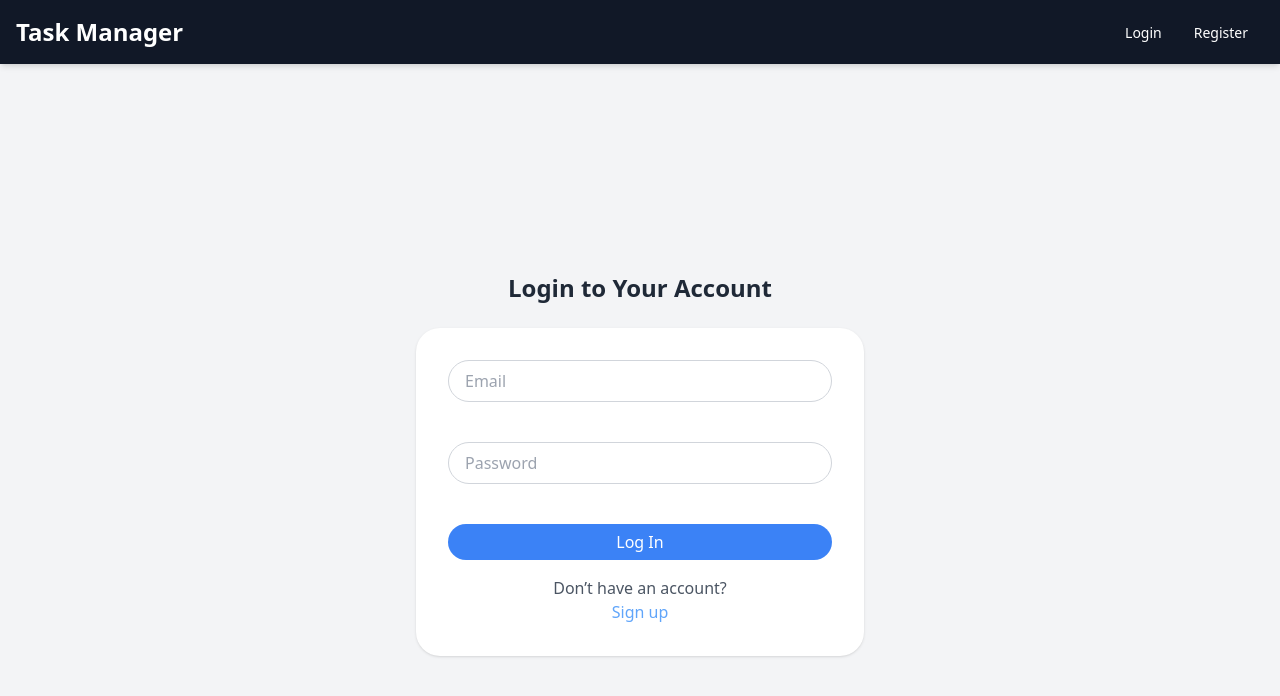
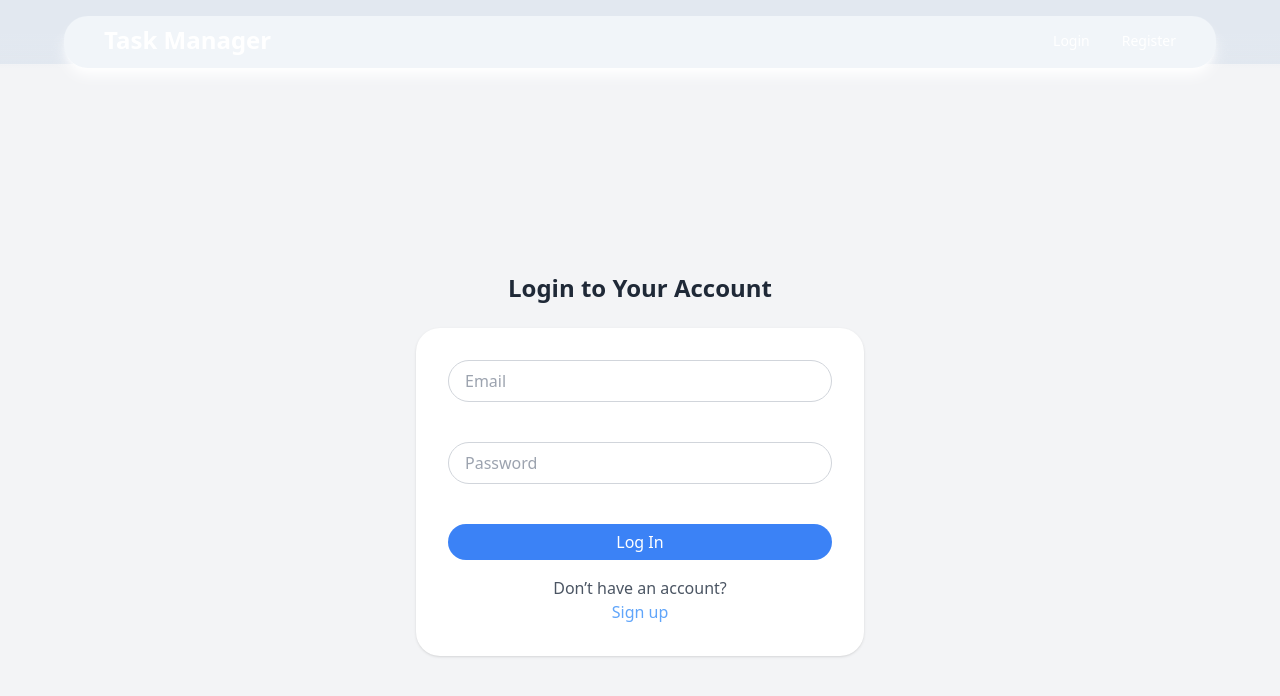
Before and after one commit to ksaphier/login-crud, a React (Vite) app in the folder client/: page /login in a window 1280 px wide. Shown: the top 696 px of the page. Built offline with nearby package versions, Linux system fonts and the light colour scheme.

Commit message:
navbar style

```diff
--- a/client/src/App.jsx
+++ b/client/src/App.jsx
@@ -19,7 +19,7 @@ function App() {
       <TaskProvider>
         <BrowserRouter>
           <Navbar />
-          <div className="pt-16">
+          <div className="pt-16 md:pt-16 bg-slate-200">
             <Routes>
               <Route path="/" element={<HomePage />} />
               <Route path="/login" element={<LoginPage />} />
--- a/client/src/components/Navabar.jsx
+++ b/client/src/components/Navabar.jsx
@@ -4,24 +4,34 @@ import { useAuth } from "../context/useAuth";
 function Navbar() {
   const { isAuthenticated, logout, user } = useAuth();
 
+  const navStyle = {
+    background:
+      "linear-gradient(to top, transparent, rgba(226, 232, 240, 1) 50%, rgba(226, 232, 240, 1) 100%)",
+  };
+
   return (
-    <nav className="bg-gray-900 text-white p-4 fixed top-0 w-full z-50 shadow-md">
-      <div className="container mx-auto flex justify-between items-center">
-        <Link to="/" className="text-2xl font-bold hover:text-gray-300">
+    <nav
+      style={navStyle}
+      className="bg-transparent text-white fixed top-0 w-full z-50 min-h-"
+    >
+      <div className="container mx-auto md:mt-4 flex justify-between bg-slate-100 pb-3 pt-2 md:px-6 max-w-full md:max-w-navbar md:rounded-3xl shadow-lg shadow-white">
+        <Link to="/" className="md:text-2xl font-bold hover:text-slate-300 ml-4">
           Task Manager
         </Link>
         <ul className="flex items-center">
           {isAuthenticated ? (
             <>
-              <li className="mx-4">
-                <span className="text-sm font-semibold">Welcome {user.username}</span>
+              <li className="md:mx-4 mx-2">
+                <span className="text-sm font-semibold">
+                  Welcome {user.username}
+                </span>
               </li>
-              <li className="mx-4">
+              <li className="md:mx-4 mx-2">
                 <Link to="/add-task" className="text-sm hover:text-gray-300">
                   Add Task
                 </Link>
               </li>
-              <li className="mx-4">
+              <li className="md:mx-4 mx-2">
                 <button
                   onClick={() => {
                     logout();
--- a/client/src/components/TaskCard.jsx
+++ b/client/src/components/TaskCard.jsx
@@ -1,40 +1,61 @@
 import PropTypes from "prop-types";
-function TaskCard({ task, onDelete, onEdit }) {
+
+function TaskCard({ tasks, onDelete, onEdit }) {
+  if (!tasks.length) {
     return (
       <div className="bg-white shadow-md rounded-3xl px-6 py-4 mb-6 flex justify-between items-center">
+        <h1 className="text-xl font-semibold text-gray-800">No Tasks</h1>
+      </div>
+    );
+  }
+
+  return (
     <div>
-        <h1 className="text-xl font-semibold text-gray-800">{task.title}</h1>
+      {tasks.map((task) => (
+        <div
+          key={task._id}
+          className="bg-white shadow-md rounded-3xl px-6 py-4 mb-6 flex justify-between items-center"
+        >
+          <div>
+            <h1 className="text-xl font-semibold text-gray-800">
+              {task.title}
+            </h1>
             <p className="text-gray-600 mt-2">{task.desc}</p>
             <p className="text-gray-600 mt-2">
-          {new Date(task.date).toLocaleDateString()}
+              {task.date ? new Date(task.date).toLocaleDateString() : ""}
             </p>
           </div>
           <div className="flex items-center">
             <button
               onClick={() => onEdit(task)}
-          className="bg-blue-500 hover:bg-blue-700 text-white font-bold py-2 px-4 rounded-3xl"
+              className="bg-slate-400 hover:bg-slate-700 text-white font-bold py-2 px-4 rounded-l-3xl"
             >
               Edit
             </button>
             <button
               onClick={() => onDelete(task)}
-          className="bg-red-500 hover:bg-red-700 text-white font-bold py-2 px-4 rounded-3xl"
+              className="bg-slate-800 hover:bg-slate-700 text-white font-bold py-2 px-4 rounded-r-3xl"
             >
               Delete
             </button>
           </div>
         </div>
+      ))}
+    </div>
   );
 }
 
 TaskCard.propTypes = {
-  task: PropTypes.shape({
+  tasks: PropTypes.arrayOf(
+    PropTypes.shape({
+      _id: PropTypes.string.isRequired,
       title: PropTypes.string,
       desc: PropTypes.string,
       date: PropTypes.string,
-  }),
+    })
+  ),
   onDelete: PropTypes.func,
-  onEdit: PropTypes.func
+  onEdit: PropTypes.func,
 };
 
 export default TaskCard;
--- a/client/src/index.css
+++ b/client/src/index.css
@@ -3,6 +3,6 @@
 @tailwind utilities;
 
 body {
-  background: #414141;
+  background: #1e2022;
   color: white;
 }
--- a/client/src/pages/TasksPage.jsx
+++ b/client/src/pages/TasksPage.jsx
@@ -5,15 +5,11 @@ import TaskCard from "../components/TaskCard";
 function TasksPage() {
   const { getTasks, tasks } = useTasks();
 
-  const task0 = { title: "No Task", desc: "", _id: "0" };
-
   const handleDelete = (task) => {
-    // Delete logic here
     console.log("Deleting task:", task);
   };
 
   const handleEdit = (task) => {
-    // Edit logic here
     console.log("Editing task:", task);
   };
 
@@ -22,21 +18,13 @@ function TasksPage() {
   }, []);
 
   return (
-    <div className="flex flex-col items-center justify-center min-h-screen bg-gray-100 py-8">
+    <div className="flex flex-col items-center justify-center min-h-screen py-8">
       <div className="w-full max-w-3xl px-4">
-        {tasks.length === 0 ? (
-          <TaskCard task={task0} id={task0._id} />
-        ) : (
-          tasks.map((task) => (
-            <TaskCard
-              key={task._id}
-              task={task}
-              id={task._id}
-              onDelete={handleDelete}
-              onEdit={handleEdit}
-            />
-          ))
-        )}
+        <TaskCard
+          tasks={tasks}
+          onDelete={handleDelete}
+          onEdit={handleEdit}
+        />
       </div>
     </div>
   );
--- a/client/tailwind.config.js
+++ b/client/tailwind.config.js
@@ -2,7 +2,13 @@
 export default {
   content: ["./index.html", "./src/**/*.{js,ts,jsx,tsx}"],
   theme: {
-    extend: {},
+    extend: {
+      maxWidth: {
+        // Custom max-width
+        "80%": "80%",
+        "navbar": "90%",
+      },
+    },
   },
   plugins: [],
 };
```
Lines whose indentation alone changed are shown as unchanged.
